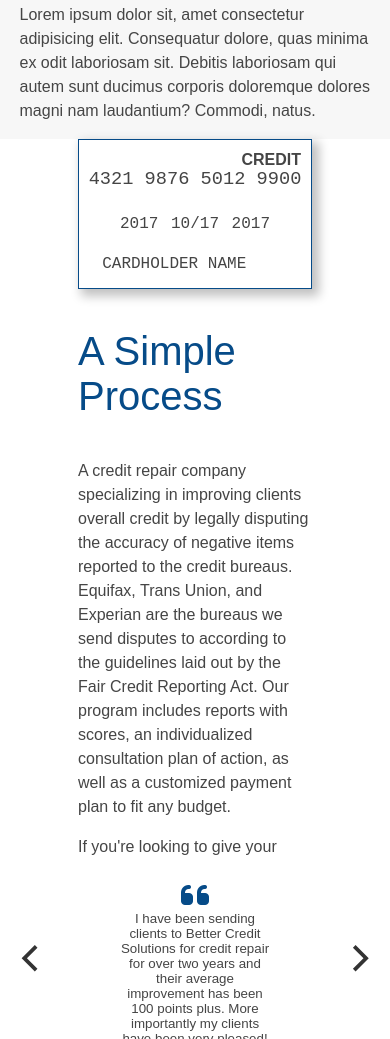
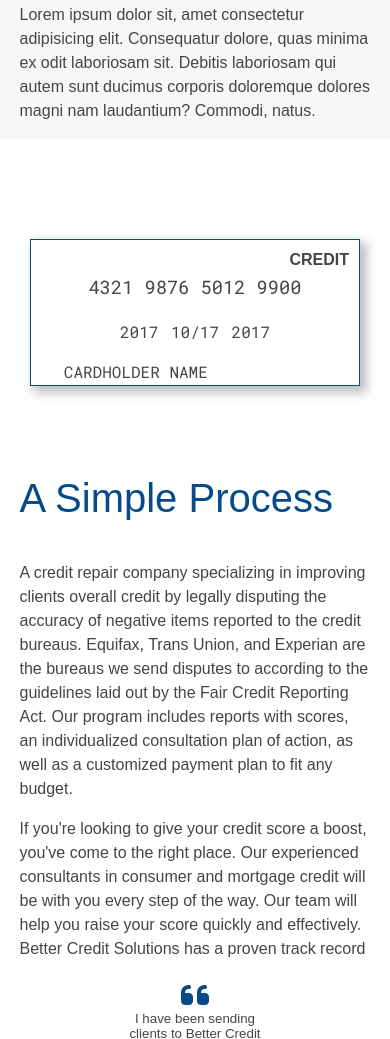
Before and after one commit to mbevko/Better-Credit-Solutions, a plain HTML site: page index.html in a window 390 px wide. Shown: the part 541-1580 px from the top of the page. Drawn offline with nearby package versions, Linux system fonts and the light colour scheme.

Commit message:
resonsive process

```diff
--- a/index.html
+++ b/index.html
@@ -9,9 +9,13 @@
         <script src='https://kit.fontawesome.com/a076d05399.js'></script>
         <script src="https://kit.fontawesome.com/790282d17c.js" crossorigin="anonymous"></script>
         <link rel="preconnect" href="https://fonts.gstatic.com">
+        <link rel="preconnect" href="https://fonts.googleapis.com">
+        <link rel="preconnect" href="https://fonts.gstatic.com" crossorigin>
+        <link href="https://fonts.googleapis.com/css2?family=Roboto+Mono:wght@300;400&display=swap" rel="stylesheet">
 
         <link rel="stylesheet" href="https://unpkg.com/flickity@2/dist/flickity.min.css">
     </head>
+
     <body>
         <nav>
             <div class="nav_container">
--- a/style.css
+++ b/style.css
@@ -10,6 +10,7 @@
 body {
     margin: 0;
     font-family: sans-serif;
+
 }
 
 nav {
@@ -218,7 +219,6 @@ header p {
     width: 60%;
     margin: 0 auto;
     display: flex;
-    flex-wrap: wrap;
     height: 100%;
     align-items: center;
     justify-content: space-between;
@@ -294,6 +294,37 @@ span {
 .process_container p {
     color: #454545;
     line-height: 1.5;
+}
+
+@media (max-width: 1315px) {
+    .process_container {
+        width: 90%;
+    }
+}
+
+@media (max-width: 915px) {
+    .process_container {
+        flex-direction: column;
+        width: 90%;
+    }
+
+    .creditcard {
+        width: 330px;
+        height: 175px;
+    }
+
+    .c_3 {
+        height: 115px;
+    }
+
+    .process {
+        margin-top: 100px;
+    }
+
+    .process_info {
+        width: 100%;
+        margin-top: 50px;
+    }
 }
 
 .testimonials {
```
